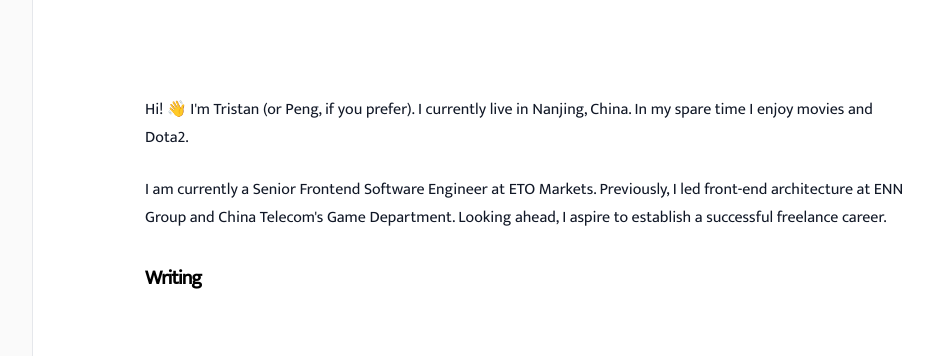
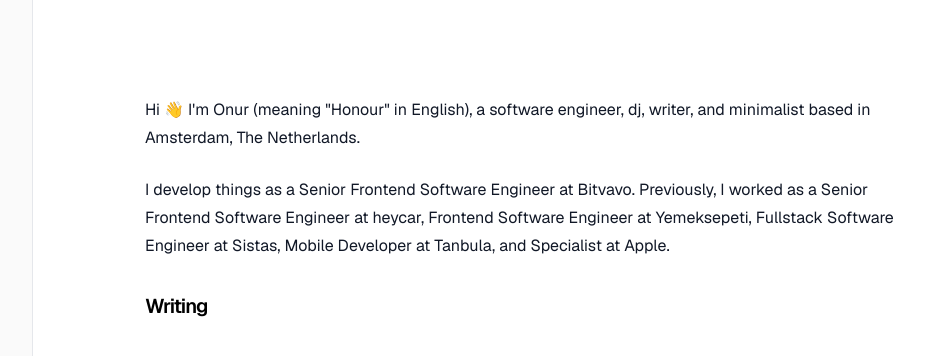
Before and after one commit to Uvacoder/xxx-portfolio-side-raindrop, a Next.js app: page / in a window 1280 px wide. Shown: the top 356 px of the page, without its empty margins (255-1188 px from the left). Built offline with nearby package versions, Linux system fonts and the light colour scheme.

Commit message:
layout page

```diff
--- a/src/app/layout.tsx
+++ b/src/app/layout.tsx
@@ -1,53 +1,81 @@
-import { draftMode } from 'next/headers'
-import { Exo_2, Mukta } from 'next/font/google'
-import { EyeIcon } from 'lucide-react'
 import './globals.css'
 
-// import MenuContent from '@/components/menu-content'
-import { cn } from '@/lib/utils'
+import { draftMode } from 'next/headers'
+import { GeistSans } from 'geist/font/sans'
+import { GeistMono } from 'geist/font/mono'
+import { EyeIcon } from 'lucide-react'
+import SideMenu from '@/components/side-menu'
+import { Metadata } from 'next'
+import { sharedMetadata } from '@/constants/metadata'
+import { PROFILES } from '@/constants'
 
-import type { Metadata, Viewport } from 'next'
-import { sharedDescription, sharedTitle } from '@/constants/metadata'
-import { PROFILES } from '@/constants'
-import SideMenu from '@/components/side-menu'
+export default async function RootLayout({ children }: { children: React.ReactNode }) {
+  const { isEnabled } = draftMode()
+  // preloadGetAllPosts(isEnabled)
 
-const exo2 = Exo_2({
-  subsets: ['latin'],
-})
-
-const mukta = Mukta({
-  subsets: ['latin'],
-  weight: '400',
-})
+  return (
+    <html
+      lang='en'
+      className={`${GeistSans.variable} ${GeistMono.variable}`}
+      suppressHydrationWarning
+    >
+      <body suppressHydrationWarning>
+        <main vaul-drawer-wrapper='' className='min-h-screen bg-white'>
+          {isEnabled && (
+            <div className='absolute inset-x-0 bottom-0 z-50 flex h-12 w-full items-center justify-center bg-green-500 text-center text-sm font-medium text-white'>
+              <div className='flex items-center gap-2'>
+                <EyeIcon size={16} />
+                <span>Draft mode is enabled</span>
+              </div>
+            </div>
+          )}
+          <div className='lg:flex'>
+            <SideMenu>{/* <MenuContent /> */}</SideMenu>
+            <div className='flex flex-1'>{children}</div>
+          </div>
+        </main>
+        {/* <TailwindIndicator />
+        <SpeedInsights />
+        <Script
+          src='https://unpkg.com/@tinybirdco/flock.js'
+          data-host='https://api.tinybird.co'
+          data-token={process.env.NEXT_PUBLIC_TINYBIRD_TOKEN}
+          strategy='lazyOnload'
+        /> */}
+      </body>
+    </html>
+  )
+}
 
 export const metadata: Metadata = {
-  metadataBase: new URL('https://monsterpi13.dev'),
+  metadataBase: new URL('https://onur.dev'),
   robots: {
     index: true,
     follow: true,
   },
   title: {
-    template: `%s - ${sharedTitle}`,
-    default: sharedTitle,
+    default: sharedMetadata.title,
+    template: `%s — ${sharedMetadata.title}`,
   },
-  description: sharedDescription,
+  description: sharedMetadata.description,
+  keywords: ['Onur Şuyalçınkaya', 'Onur Suyalcinkaya', 'onur dev', 'onur.dev'],
   openGraph: {
     title: {
-      template: `%s - ${sharedTitle}`,
-      default: sharedTitle,
+      default: sharedMetadata.title,
+      template: `%s — ${sharedMetadata.title}`,
     },
-    description: sharedDescription,
+    description: sharedMetadata.description,
     type: 'website',
-    url: '/',
-    siteName: sharedTitle,
-    locale: 'zh_CN',
+    url: 'https://onur.dev',
+    siteName: sharedMetadata.title,
+    locale: 'en_IE',
   },
   alternates: {
     canonical: '/',
   },
   twitter: {
     card: 'summary_large_image',
-    site: `@${PROFILES.twitter.url}`,
+    site: `@${PROFILES.twitter.username}`,
     creator: `@${PROFILES.twitter.username}`,
   },
   other: {
@@ -55,35 +83,9 @@
   },
 }
 
-export const viewport: Viewport = {
+export const viewport = {
   themeColor: 'white',
   colorScheme: 'only light',
   width: 'device-width',
   initialScale: 1,
-  maximumScale: 1,
 }
-
-export default function RootLayout({ children }: { children: React.ReactNode }) {
-  const { isEnabled } = draftMode()
-
-  return (
-    <html lang='en' className={cn(mukta.className, exo2.className)}>
-      <body>
-        <main vaul-drawer-wrapper='' className='flex min-h-screen bg-white'>
-          {isEnabled && (
-            <div className='absolute bottom-0 left-0 right-0 z-50 flex h-12 w-full items-center justify-center bg-green-500 text-center text-sm font-medium text-white'>
-              <div className='flex items-center gap-2'>
-                <EyeIcon size={16} />
-                <span>Draft mode is enabled</span>
-              </div>
-            </div>
-          )}
-          <div className='w-full lg:flex'>
-            <SideMenu>{/* <MenuContent /> */}</SideMenu>
-            <div className='flex flex-1'>{children}</div>
-          </div>
-        </main>
-      </body>
-    </html>
-  )
-}
--- a/src/app/page.tsx
+++ b/src/app/page.tsx
@@ -1,49 +1,51 @@
+import { Suspense } from 'react'
 import Link from 'next/link'
-import { Suspense } from 'react'
+
 import { ScrollArea } from '@/components/scroll-area'
+import FloatingHeader from '@/components/floating-header'
+import PageTitle from '@/components/page-title'
 import { Button } from '@/components/ui/button'
-import LoadingSpinner from '@/components/loading-spinner'
-import PageTitle from '@/components/page-title'
-import FloatingHeader from '@/components/floating-header'
-
-// import FloatingHeader from '@/components/floating-header'
-// import PageTitle from '@/components/page-title'
-// import LoadingSpinner from '@/components/loading-spinner'
-// import WritingList from '@/components/writing-list'
-// import { getSortedPosts } from '@/lib/utils'
+// import { ScreenLoadingSpinner } from '@/components/screen-loading-spinner'
+// import { WritingList } from '@/components/writing-list'
+// import { FloatingHeader } from '@/components/floating-header'
+// import { PageTitle } from '@/components/page-title'
 // import { getAllPosts } from '@/lib/contentful'
+// import { getSortedPosts, getItemsByYear } from '@/lib/utils'
 
 // async function fetchData() {
 //   const allPosts = await getAllPosts()
-//   return { allPosts }
+//   const sortedPosts = getSortedPosts(allPosts)
+//   const items = getItemsByYear(sortedPosts)
+//   return { items }
 // }
 
 export default async function Home() {
-  // const { allPosts } = await fetchData()
-  // const sortedPosts = getSortedPosts(allPosts)
+  // const { items } = await fetchData()
 
   return (
-    <ScrollArea hasScrollTitle>
-      <FloatingHeader scrollTitle='Tristan Ruan' />
+    <ScrollArea useScrollAreaId={true}>
+      <FloatingHeader scrollTitle='Onur Şuyalçınkaya' />
       <div className='content-wrapper'>
         <div className='content'>
           <PageTitle title='Home' className='lg:hidden' />
           <p>
-            {`Hi! 👋 I'm Tristan (or Peng, if you prefer). I currently live in Nanjing, China. In my spare time I enjoy movies and Dota2.`}
+            Hi 👋 I&apos;m Onur (meaning &quot;Honour&quot; in English), a software engineer, dj,
+            writer, and minimalist based in Amsterdam, The Netherlands.
           </p>
           <p>
-            I am currently a Senior Frontend Software Engineer at ETO Markets. Previously, I led
-            front-end architecture at ENN Group and China Telecom&apos;s Game Department. Looking
-            ahead, I aspire to establish a successful freelance career.
+            I develop things as a Senior Frontend Software Engineer at Bitvavo. Previously, I worked
+            as a Senior Frontend Software Engineer at heycar, Frontend Software Engineer at
+            Yemeksepeti, Fullstack Software Engineer at Sistas, Mobile Developer at Tanbula, and
+            Specialist at Apple.
           </p>
           <Button asChild variant='link' className='inline px-0'>
             <Link href='/writing'>
               <h2 className='mb-4 mt-8'>Writing</h2>
             </Link>
           </Button>
-          <Suspense fallback={<LoadingSpinner />}>
-            {/* <WritingList items={sortedPosts} /> */}
-          </Suspense>
+          {/* <Suspense fallback={<ScreenLoadingSpinner />}>
+            <WritingList items={items} header='Writing' />
+          </Suspense> */}
         </div>
       </div>
     </ScrollArea>
--- a/src/components/scroll-area.tsx
+++ b/src/components/scroll-area.tsx
@@ -2,18 +2,30 @@
 import { cn } from '@/lib/utils'
 
 interface ScrollAreaProps {
-  hasScrollTitle?: boolean
+  useScrollAreaId?: boolean
   className?: string
 }
 
+// export const ScrollArea = ({
+//   hasScrollTitle = false,
+//   className,
+//   ...rest
+// }: React.PropsWithChildren<ScrollAreaProps>) => (
+//   <div
+//     {...rest}
+//     className={cn('scrollable-area relative w-full', className)}
+//     id={hasScrollTitle ? SCROLL_AREA_ID : undefined}
+//   />
+// )
+
 export const ScrollArea = ({
-  hasScrollTitle = false,
+  useScrollAreaId = false,
   className,
   ...rest
 }: React.PropsWithChildren<ScrollAreaProps>) => (
   <div
+    {...(useScrollAreaId && { id: SCROLL_AREA_ID })}
+    className={cn('scrollable-area relative flex w-full flex-col', className)}
     {...rest}
-    className={cn('scrollable-area relative w-full', className)}
-    id={hasScrollTitle ? SCROLL_AREA_ID : undefined}
   />
 )
--- a/src/constants/metadata.ts
+++ b/src/constants/metadata.ts
@@ -1,7 +1,10 @@
-export const sharedTitle = 'MonsterPi13'
-export const sharedDescription = 'Software Engineer, Dota enthusiast, based in Nanking, The China'
-export const sharedImage = {
-  width: 1200,
-  height: 630,
-  type: 'image/png',
+export const sharedMetadata = {
+  title: 'Onur Şuyalçınkaya',
+  description: 'Software Engineer, DJ, writer, and minimalist, based in Amsterdam, The Netherlands',
+  url: 'https://onur.dev',
+  ogImage: {
+    width: 1200,
+    height: 630,
+    type: 'image/png',
+  },
 }
```
